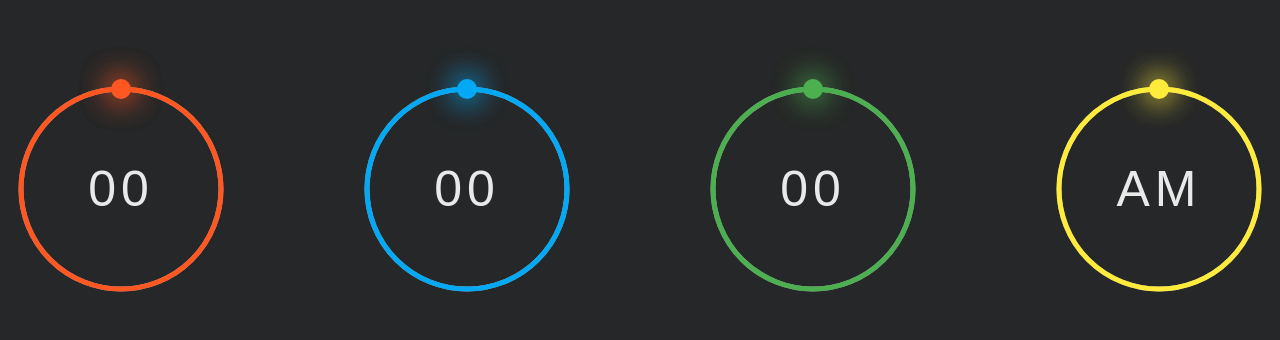
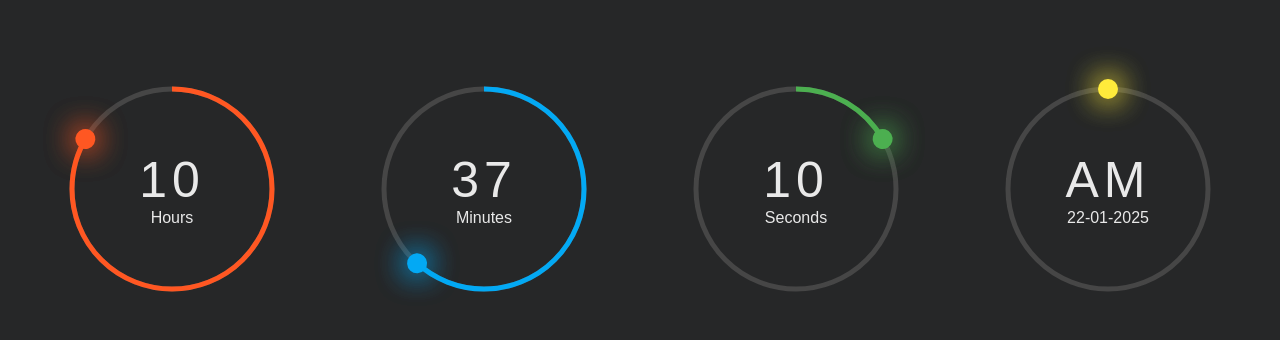
Before and after one commit to ag-sanjjeev/app-digital-clock-js, a plain HTML site: page index.html in a window 1280 px wide. Shown: the part 211-551 px from the top of the page. Drawn offline with Linux system fonts and the light colour scheme.

Commit message:
Added Clock Animation

```diff
--- a/index.html
+++ b/index.html
@@ -22,7 +22,10 @@
 		<!-- Hours Dot -->
 		<div class="dot"></div>
 		<!-- Hours Text -->
-		<span id="hours-text">00</span>
+		<div class="text">
+			<span id="hours-text">00</span>
+			<span class="name">Hours</span>
+		</div>
 	</div>
 	<!-- Minutes Box -->
 	<div class="minutes box">
@@ -34,7 +37,10 @@
 		<!-- Minutes Dot -->
 		<div class="dot"></div>
 		<!-- Minutes Text -->
-		<span id="minutes-text">00</span>
+		<div class="text">
+			<span id="minutes-text">00</span>
+			<span class="name">Minutes</span>
+		</div>
 	</div>
 	<!-- Seconds Box -->
 	<div class="seconds box">
@@ -46,7 +52,10 @@
 		<!-- Seconds Dot -->
 		<div class="dot"></div>
 		<!-- Seconds Text -->
-		<div id="seconds-text">00</div>
+		<div class="text">
+			<span id="seconds-text">00</span>
+			<span class="name">Seconds</span>
+		</div>
 	</div>
 	<!-- Meridian Box -->
 	<div class="meridian box">
@@ -58,7 +67,10 @@
 		<!-- Meridian Dot -->
 		<div class="dot"></div>
 		<!-- Meridian Text -->
-		<span id="meridian-text">AM</span>
+		<div class="text">
+			<span id="meridian-text">AM</span>
+			<span class="date">22-01-2025</span>
+		</div>
 	</div>
 </section>
 
--- a/scripts/main.js
+++ b/scripts/main.js
@@ -16,16 +16,18 @@
 (_______________________________________________(
 */
 
+// Onload Event Listener
 window.addEventListener('load', function() {
-	console.log('loaded');
 	var cObject = new Clock();
 	cObject.run();
 });
 
 // Clock function
 function Clock() {
+	// assign current object to self variable
 	var self = this;
 
+	// init function
 	self.init = function() {
 		// DOM reference
 		self.hours = document.getElementById('hours-text');
@@ -40,14 +42,51 @@ function Clock() {
 		self.minutesCircle = document.getElementById('minutes-circle');
 		self.secondsCircle = document.getElementById('seconds-circle');
 		self.meridianCircle = document.getElementById('meridian-circle');
+		self.date = document.querySelector('.text .date');
+		self.circleStrokeDash = 630; // defined in styles for each circles
 	};
 
+	// run function
 	self.run = function() {
 		self.init();
-		self.interval = setInterval(function() { self.evaluate(); }, 1000);
+		self.interval = setInterval(function() { self.evaluate(); });
 	};
 
+	// evaluate function
 	self.evaluate = function() {
-		console.log('evaluate method invoked');
+		let date = new Date();
+		let hours = date.getHours();
+		let minutes = date.getMinutes();
+		let seconds = date.getSeconds();
+		let milliSeconds = date.getMilliseconds();
+		let meridian = (hours < 12) ? 'AM' : 'PM';
+		let month = date.getMonth() + 1;
+		month = (month < 10) ? '0' + month : month;
+		let currentDate = `${date.getDate()}-${month}-${date.getFullYear()}`;
+
+		// convert into 12 hours
+		if (hours > 12) {
+			hours -= 12;
+		}
+
+		// show with leading zero
+		self.hours.innerText = (hours < 10) ? '0' + hours : hours;
+		self.minutes.innerText = (minutes < 10) ? '0' + minutes : minutes;
+		self.seconds.innerText = (seconds < 10) ? '0' + seconds : seconds;
+		self.meridian.innerText = meridian;
+		self.date.innerText = currentDate;
+
+		// rotate dot
+		self.hoursDot.style.transform = `rotate(${hours * 30}deg)`; // for 1 hour 30 deg
+		self.minutesDot.style.transform = `rotate(${minutes * 6}deg)`; // for 1 minute 6 deg
+		self.secondsDot.style.transform = `rotate(${seconds * 6}deg)`; // for 1 second 6 deg
+		self.meridianDot.style.transform = `rotate(${milliSeconds * 0.36}deg)`; // for 1 millisecond 0.36 deg
+
+		// circle stroke offset
+		self.hoursCircle.style.strokeDashoffset = self.circleStrokeDash - (self.circleStrokeDash * hours) / 12;
+		self.minutesCircle.style.strokeDashoffset = self.circleStrokeDash - (self.circleStrokeDash * minutes) / 60;
+		self.secondsCircle.style.strokeDashoffset = self.circleStrokeDash - (self.circleStrokeDash * seconds) / 60;
+		self.meridianCircle.style.strokeDashoffset = self.circleStrokeDash - (self.circleStrokeDash * milliSeconds) / 1000;
+
 	};
 }
--- a/styles/sass/_variables.scss
+++ b/styles/sass/_variables.scss
@@ -7,6 +7,7 @@ $light-green: #4CAF50;
 $yellow: #FFC107;
 $light-yellow: #FFEB3B;
 $orange: #FFA726;
-$gray: #9E9E9E;
+$light-gray: #9E9E9E;
+$gray: #464646;
 $dark: #262728;
 $light: #E9E9E9;
--- a/styles/sass/main.scss
+++ b/styles/sass/main.scss
@@ -26,7 +26,7 @@ body {
 	padding: 0 pixel_to_rem(16);
 	width: 100%;
 	display: flex;
-	justify-content: space-between;
+	justify-content: space-around;
 	align-items: center;
 }
 
@@ -66,6 +66,15 @@ body {
 			width: pixel_to_rem(20);
 			aspect-ratio: 1;
 			border-radius: 50%;
+		}
+	}
+
+	.text {
+		position: absolute;
+		font-family: 'arial', sans-serif;
+		.name, .date {
+			display: block;
+			text-align: center;
 		}
 	}
 }
@@ -127,8 +136,6 @@ body {
 }
 
 #hours-text, #minutes-text, #seconds-text, #meridian-text {
-	position: absolute;
-	font-family: 'arial', sans-serif;
 	font-size: pixel_to_rem(50);
 	letter-spacing: pixel_to_rem(5);
 }
```
Also changed, not shown: styles/css/main.min.css.
